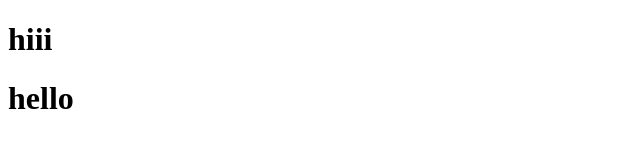
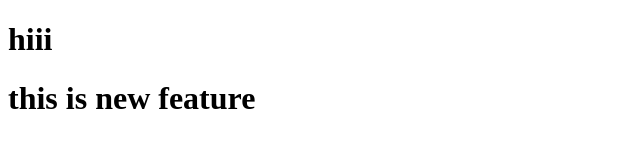
Before and after one commit to RohitBhajantri/first-respo, a plain HTML site: page hello.html in a window 1280 px wide. Shown: the whole page, without its empty margins (0-640 px from the left). Drawn offline with Linux system fonts and the light colour scheme.

Commit message:
new feature added

```diff
--- a/hello.html
+++ b/hello.html
@@ -7,6 +7,6 @@
 </head>
 <body>
     <h1>hiii</h1>
-    <h1>hello</h1>
+    <h1>this is new feature</h1>
 </body>
 </html>
```
